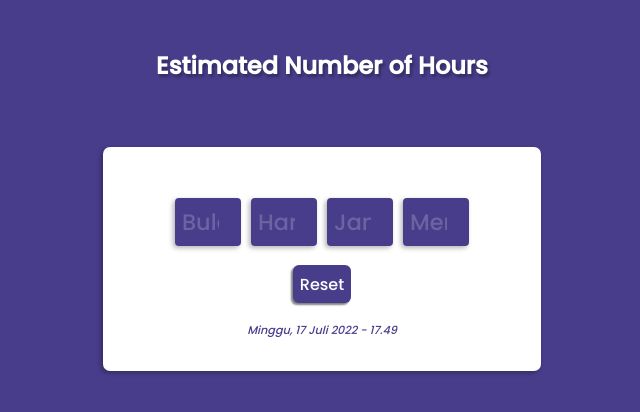
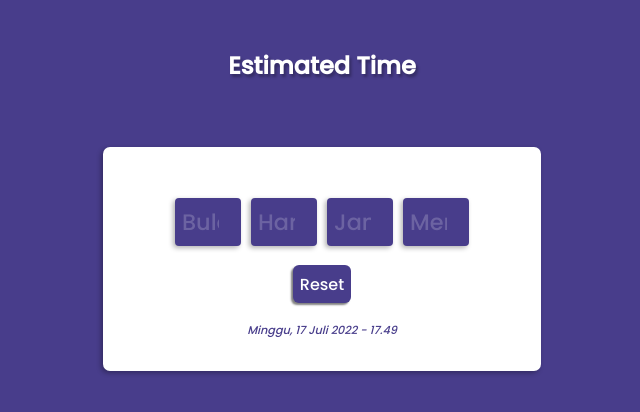
Before and after one commit to yandex-y/Private-Estimated-Number-of-Hours, a plain HTML site: page index.html in a window 1280 px wide. Shown: the whole page, without its empty margins (318-958 px from the left). Drawn offline with Linux system fonts and the light colour scheme.

Commit message:
Update header

```diff
--- a/index.html
+++ b/index.html
@@ -8,7 +8,7 @@
 </head>
 <body>
     <header>
-        Estimated Number of Hours
+        Estimated Time
     </header>
     <div class="container">
         <p id="display2" class="display"></p>
```
